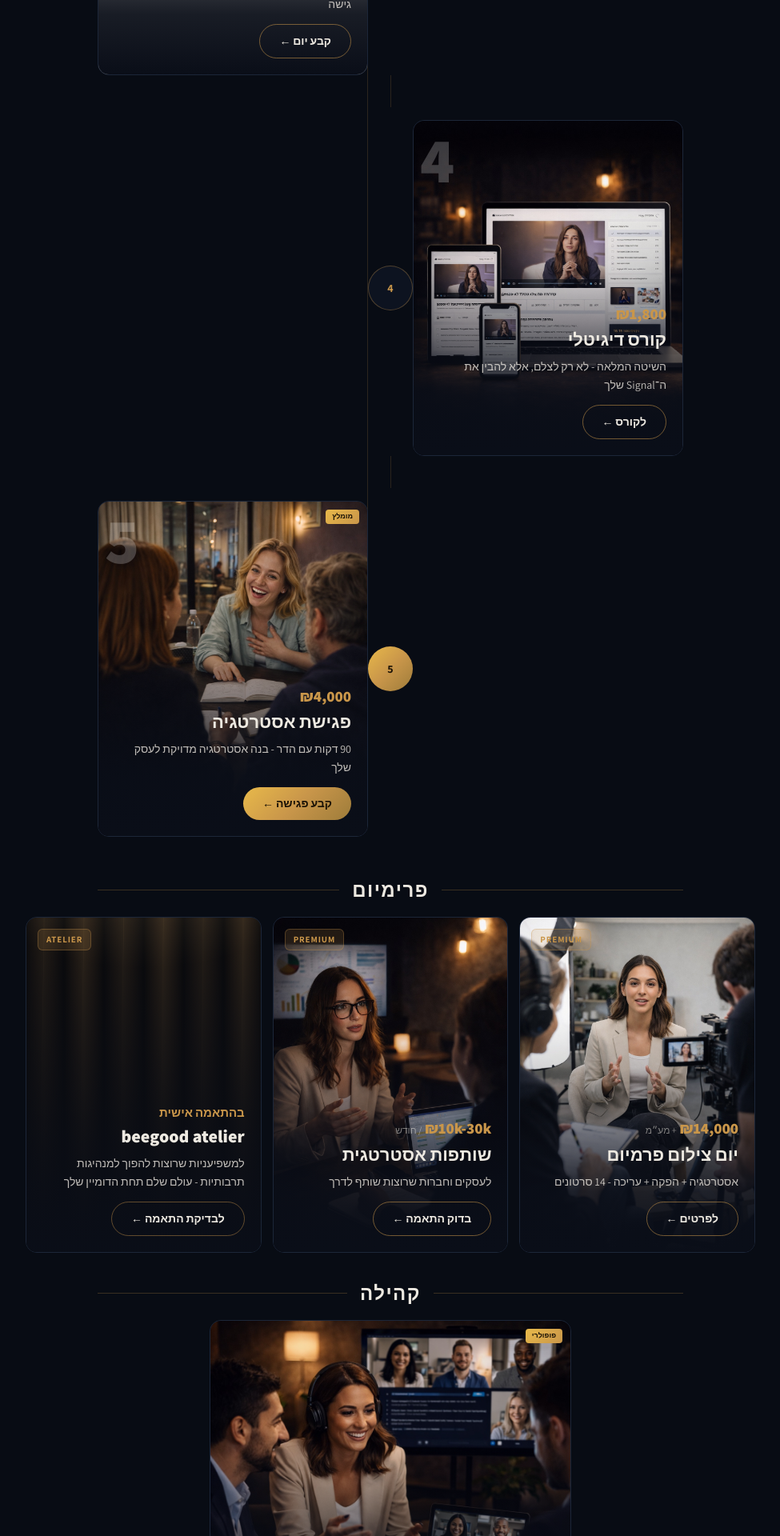
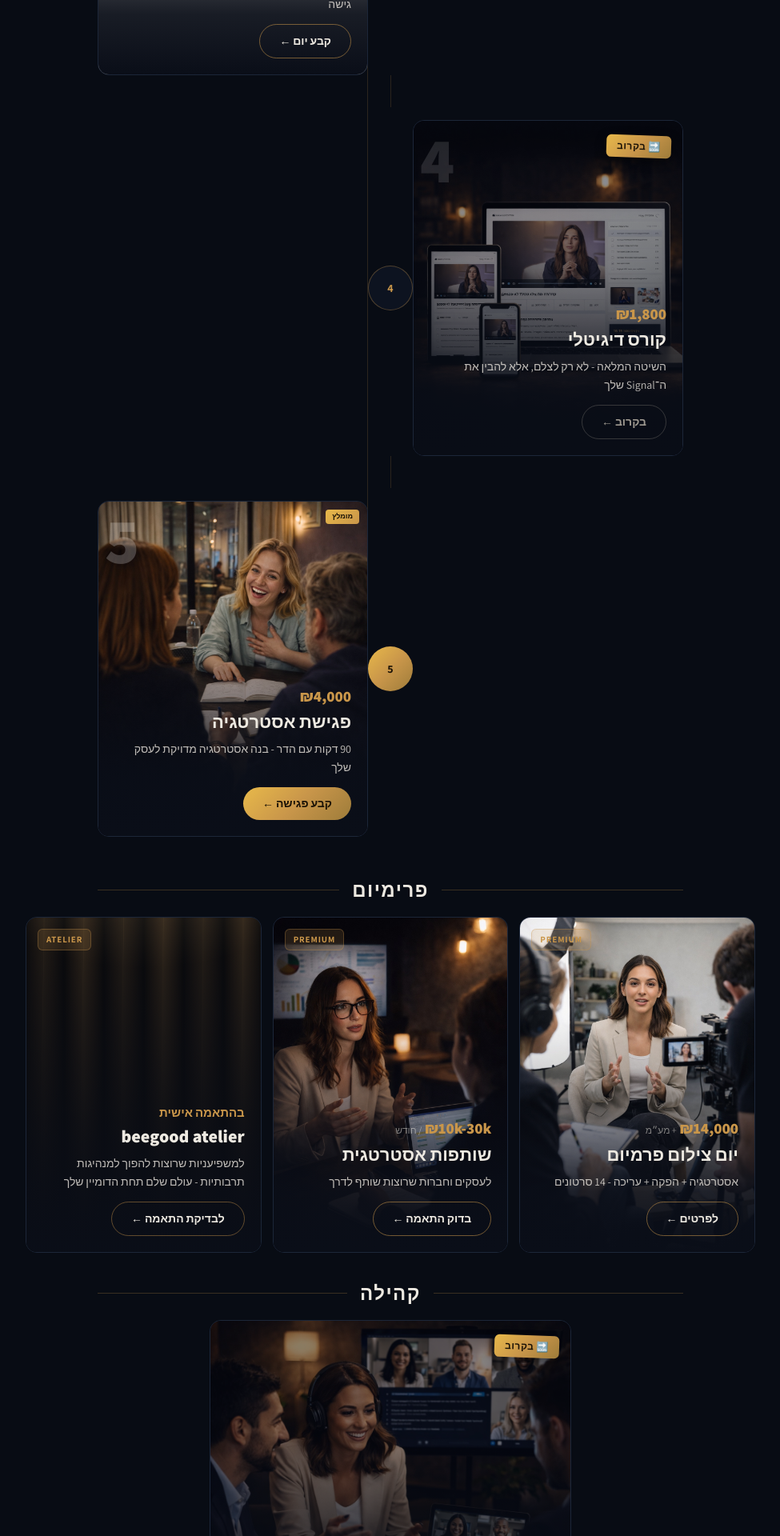
Before and after one commit to AlonAbadi/hadar-danan, a Next.js app: page / in a window 1280 px wide. Shown: the part 3634-5554 px from the top of the page at 80% size, without its empty margins (152-1127 px from the left). Built offline with nearby package versions, Linux system fonts and the light colour scheme; no server answers; grey boxes are pictures that could not be loaded.

Commit message:
feat: coming soon badge on קורס + הכוורת cards in homepage

```diff
--- a/components/ProductsSection.tsx
+++ b/components/ProductsSection.tsx
@@ -101,12 +101,26 @@ export function ProductsSection({ excludeTraining = false }: { excludeTraining?:
             <a href="/course" className="nf-card" style={{ position: "relative", height: "420px", overflow: "hidden", display: "block" }}>
               <Image src="/coursehadar.jpg" fill alt="" sizes="420px" style={{ objectFit: "cover", objectPosition: "25% 5%" }} />
               <div style={{ position: "absolute", inset: 0, background: overlay }} />
-              <div style={{ position: "absolute", left: 8, top: 8, fontSize: "5rem", fontWeight: 800, color: "rgba(255,255,255,0.22)", lineHeight: 1, userSelect: "none" }}>4</div>
+              {/* Coming soon overlay tint */}
+              <div style={{ position: "absolute", inset: 0, background: "rgba(8,12,20,0.45)", zIndex: 1 }} />
+              {/* Coming soon sticker */}
+              <div style={{
+                position: "absolute", top: 18, right: 14, zIndex: 3,
+                background: "linear-gradient(135deg,#E8B94A,#C9964A,#9E7C3A)",
+                color: "#1A1206", fontWeight: 800, fontSize: 12,
+                padding: "5px 13px", borderRadius: 6,
+                boxShadow: "0 4px 14px rgba(0,0,0,0.45)",
+                transform: "rotate(2deg)",
+                letterSpacing: "0.05em",
+              }}>
+                🔜 בקרוב
+              </div>
+              <div style={{ position: "absolute", left: 8, top: 8, fontSize: "5rem", fontWeight: 800, color: "rgba(255,255,255,0.12)", lineHeight: 1, userSelect: "none", zIndex: 2 }}>4</div>
               <div style={{ position: "absolute", bottom: 0, left: 0, right: 0, padding: "14px 20px 20px", zIndex: 2, textAlign: "right" }}>
                 <div style={priceStyle}>₪1,800</div>
                 <div style={nameStyle}>קורס דיגיטלי</div>
                 <p style={descStyle}>השיטה המלאה - לא רק לצלם, אלא להבין את ה־Signal שלך</p>
-                <span style={ctaStyle}>לקורס ←</span>
+                <span style={{ ...ctaStyle, borderColor: "rgba(158,153,144,0.3)", color: "#9E9990", cursor: "default" }}>בקרוב ←</span>
               </div>
             </a>
             <div className="nf-node">4</div>
@@ -191,7 +205,20 @@ export function ProductsSection({ excludeTraining = false }: { excludeTraining?:
           <a href="/hive" className="nf-card" style={{ position: "relative", height: "420px", overflow: "hidden", display: "block" }}>
             <Image src="/hive.jpg" fill alt="" sizes="500px" style={{ objectFit: "cover", objectPosition: "40% 10%" }} />
             <div style={{ position: "absolute", inset: 0, background: overlay }} />
-            <div style={{ position: "absolute", top: 10, right: 10, fontSize: 9, fontWeight: 700, color: "#1A1206", background: "linear-gradient(135deg,#E8B94A,#C9964A)", borderRadius: 4, padding: "2px 8px", zIndex: 2 }}>פופולרי</div>
+            {/* Coming soon overlay tint */}
+            <div style={{ position: "absolute", inset: 0, background: "rgba(8,12,20,0.45)", zIndex: 1 }} />
+            {/* Coming soon sticker */}
+            <div style={{
+              position: "absolute", top: 18, right: 14, zIndex: 3,
+              background: "linear-gradient(135deg,#E8B94A,#C9964A,#9E7C3A)",
+              color: "#1A1206", fontWeight: 800, fontSize: 12,
+              padding: "5px 13px", borderRadius: 6,
+              boxShadow: "0 4px 14px rgba(0,0,0,0.45)",
+              transform: "rotate(2deg)",
+              letterSpacing: "0.05em",
+            }}>
+              🔜 בקרוב
+            </div>
             <div style={{ position: "absolute", bottom: 80, right: 16, fontSize: "2.4rem", zIndex: 2 }}>🐝</div>
             <div style={{ position: "absolute", bottom: 0, left: 0, right: 0, padding: "14px 20px 20px", zIndex: 2, display: "flex", alignItems: "center", gap: 16, textAlign: "right" }}>
               <div style={{ flex: 1 }}>
@@ -201,7 +228,7 @@ export function ProductsSection({ excludeTraining = false }: { excludeTraining?:
               <div style={{ flexShrink: 0, textAlign: "center" }}>
                 <div style={{ fontSize: 19, fontWeight: 800, color: "#C9964A", lineHeight: 1 }}>₪29-97</div>
                 <div style={{ fontSize: 12, color: "rgba(237,233,225,0.5)", marginBottom: 10 }}>לחודש</div>
-                <span style={{ display: "inline-block", background: "linear-gradient(135deg,#E8B94A,#C9964A,#9E7C3A)", color: "#1A1206", fontWeight: 700, borderRadius: 9999, padding: "10px 24px", fontSize: 14 }}>הצטרף ←</span>
+                <span style={{ display: "inline-block", border: "1px solid rgba(158,153,144,0.3)", color: "#9E9990", fontWeight: 700, borderRadius: 9999, padding: "10px 24px", fontSize: 14, cursor: "default" }}>בקרוב ←</span>
               </div>
             </div>
           </a>
```
